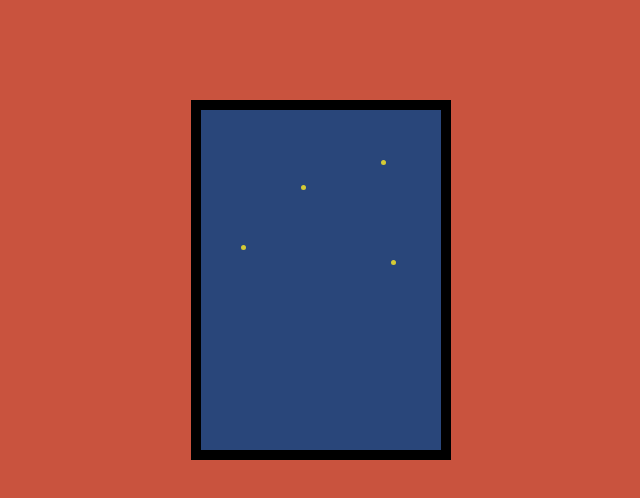
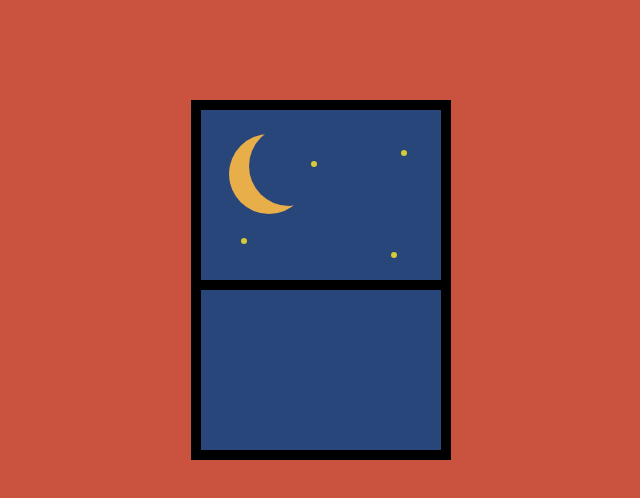
Before and after one commit to xavier290/Owl-on-a-window, a plain HTML site: page index.html in a window 1280 px wide. Shown: the whole page, without its empty margins (279-919 px from the left). Drawn offline with Linux system fonts and the light colour scheme.

Commit message:
New changes momming...

```diff
--- a/css/styles.css
+++ b/css/styles.css
@@ -1,10 +1,8 @@
 body {
     background-color: #C9533E;
-}
-
-.container {
-    width: 100%;
-    height: 100%;
+    box-sizing: border-box;
+    margin: 0;
+    padding: 0;
 }
 
 .window {
@@ -17,42 +15,67 @@ body {
     height: 340px;
 }
 
+.middle-bar {
+    top: 280px;
+    right: 550px;
+    position: absolute;
+    background-color: black;
+    width: 260px;
+    height: 10px;
+}
+
 .star1 {
     position: relative;
-    top: 50px;
-    left: 180px;
+    top: 40px;
+    left: 200px;
     background-color: rgb(214, 203, 52);
-    width: 5px;
-    height: 5px;
+    width: 6px;
+    height: 6px;
     border-radius: 50%;
 }
 
 .star2 {
     position: relative;
-    top: 70px;
-    left: 100px;
+    top: 45px;
+    left: 110px;
     background-color: rgb(214, 203, 52);
-    width: 5px;
-    height: 5px;
+    width: 6px;
+    height: 6px;
     border-radius: 50%;
 }
 
 .star3 {
     position: relative;
-    top: 140px;
+    top: 130px;
     left: 190px;
     background-color: rgb(214, 203, 52);
-    width: 5px;
-    height: 5px;
+    width: 6px;
+    height: 6px;
     border-radius: 50%;
 }
 
 .star4 {
     position: relative;
-    top: 120px;
+    top: 110px;
     left: 40px;
     background-color: rgb(214, 203, 52);
-    width: 5px;
-    height: 5px;
+    width: 6px;
+    height: 6px;
     border-radius: 50%;
 }
+
+.moon-container{
+    position: relative;
+    top: 1em;
+    left: 2em;
+}
+.moon{
+    width: 80px;
+    height: 80px;
+    background: transparent;
+    border-radius: 50px;
+    box-shadow:-20px 8px 0 0px #e8ae4a;
+    position: absolute;
+    left: 3em;
+    top: 1em;
+}
--- a/index.html
+++ b/index.html
@@ -7,7 +7,6 @@
     <link rel="stylesheet" href="css\styles.css">
 </head>
 <body>
-   <div class="container">
     <div class="window">
         <div class="star1"></div>
         <div class="star2"></div>
@@ -16,7 +15,11 @@
         <div class="star5"></div>
         <div class="star6"></div>
         <div class="star7"></div>
+        <div class="moon.container">
+            <div class="moon"></div>
+        </div>
     </div>
-   </div>
+
+    <div class="middle-bar"></div>
 </body>
 </html>
```
